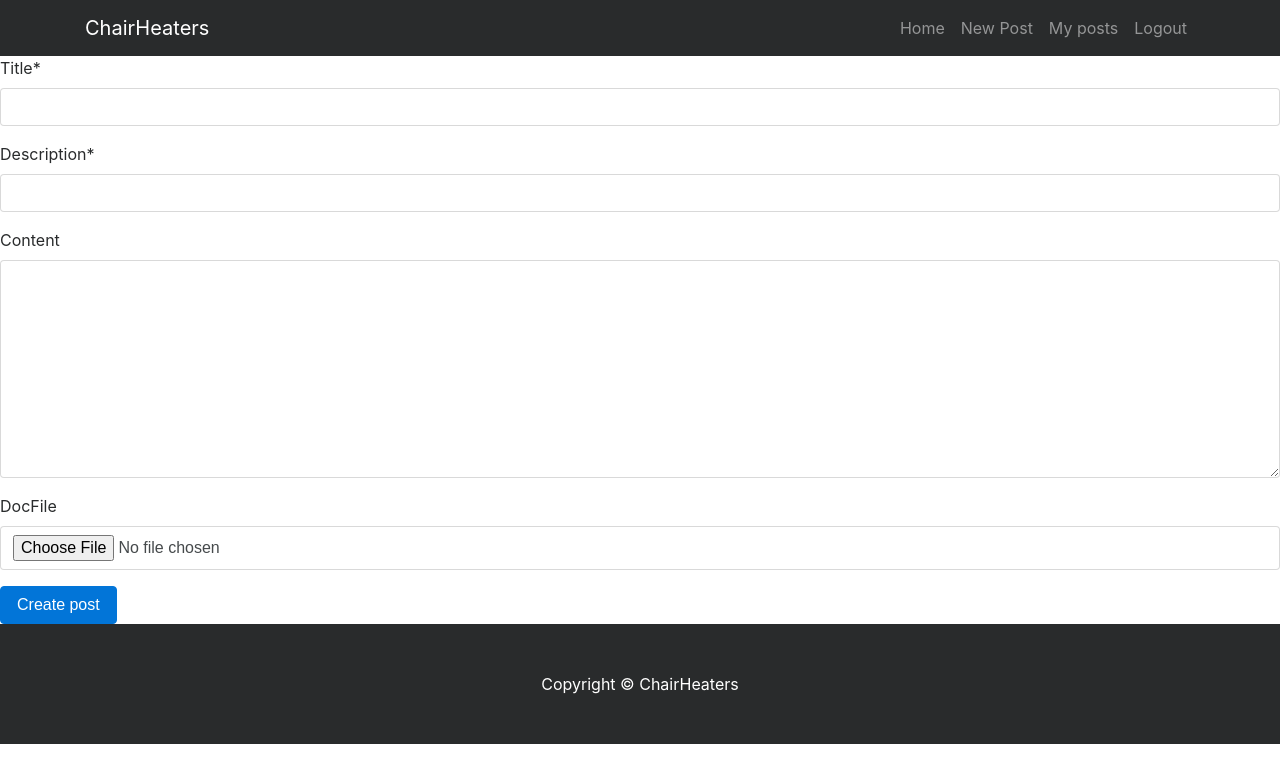
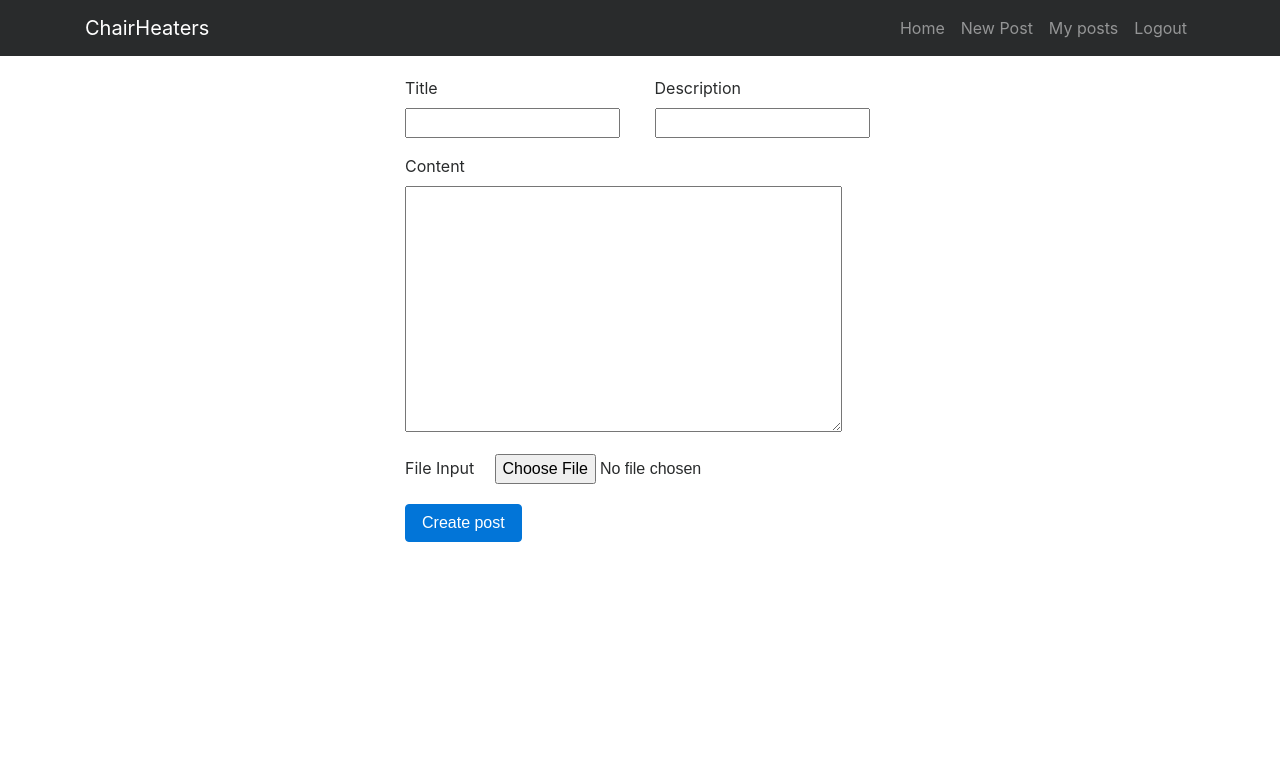
Before and after one commit to mandar-01/ChairHeaters, a Django app: page /uploads/create/ in a window 1280 px wide. Shown: the top 783 px of the page. Run offline with Django 3.2, Linux system fonts and the light colour scheme; a user stored in the database is signed in; parts of the project's set-up code (start-up, migrations or seed data) failed here and were passed over; some libraries are stand-ins or nearby versions.

Commit message:
UI changes

```diff
--- a/uploads/templates/base.html
+++ b/uploads/templates/base.html
@@ -119,12 +119,11 @@
     {% endblock content %}
 
     <!-- Footer -->
-    <footer class="py-5 bg-inverse">
+<!--     <footer class="py-5 bg-inverse">
         <div class="container">
             <p class="m-0 text-center text-white">Copyright &copy; ChairHeaters</p>
         </div>
-        <!-- /.container -->
-    </footer>
+    </footer> -->
         <!-- Bootstrap core JavaScript -->
     {% block script %}
     {% endblock script %}
--- a/uploads/templates/form.html
+++ b/uploads/templates/form.html
@@ -2,23 +2,56 @@
 {% load crispy_forms_tags %}
 
 {% block styles %}
+<style type="text/css">
+  textarea {
+    width: 437px;
+  }
+</style>
 <link rel="stylesheet" href="https://maxcdn.bootstrapcdn.com/bootstrap/4.0.0-alpha.6/css/bootstrap.min.css" integrity="sha384-rwoIResjU2yc3z8GV/NPeZWAv56rSmLldC3R/AZzGRnGxQQKnKkoFVhFQhNUwEyJ" crossorigin="anonymous">
 <script src="https://code.jquery.com/jquery-3.1.1.slim.min.js" integrity="sha384-A7FZj7v+d/sdmMqp/nOQwliLvUsJfDHW+k9Omg/a/EheAdgtzNs3hpfag6Ed950n" crossorigin="anonymous"></script>
 <script src="https://cdnjs.cloudflare.com/ajax/libs/tether/1.4.0/js/tether.min.js" integrity="sha384-DztdAPBWPRXSA/3eYEEUWrWCy7G5KFbe8fFjk5JAIxUYHKkDx6Qin1DkWx51bBrb" crossorigin="anonymous"></script>
 <script src="https://maxcdn.bootstrapcdn.com/bootstrap/4.0.0-alpha.6/js/bootstrap.min.js" integrity="sha384-vBWWzlZJ8ea9aCX4pEW3rVHjgjt7zpkNpZk+02D9phzyeVkE+jo0ieGizqPLForn" crossorigin="anonymous"></script>
 {% endblock styles %}
-<head>
-    <style type="text/css">
-        .myform {
-            padding: 50px;
-        }
-    </style>
-</head>
 
 {% block content %}
 <form method="post" action="" enctype="multipart/form-data">
 {% csrf_token %}
-<!-- <div class="myform">
+
+<div style="width: 500px; margin:auto; padding-top: 20px;">
+
+  <div class="form-group" style="display: inline-block;">
+    <label class="col-sm-2 control-label">Title</label>
+      <div class="col-sm-4">
+        {{form.title}}
+      </div>
+  </div>
+  <div class="form-group" style="display: inline-block;">
+    <label class="col-sm-2 control-label">Description</label>
+      <div class="col-sm-4">
+        {{form.description}}
+      </div>
+  </div>
+  <div class="form-group" style="width: 400px;">
+    <label class="col-sm-2 control-label">Content</label>
+      <div class="col-sm-6">
+        {{form.content}}
+      </div>
+  </div>
+  <div class="form-group">
+    <label class="col-sm-2 control-label" style="max-width: 17%; padding-right: 0px;">File Input</label>
+      <div class="col-sm-6" style="display: inline-block;">
+      {{form.docFile}}
+      </div>
+  </div>
+  <div class="form-group">
+    <div class="col-sm-offset-2 col-sm-6">
+      <button type="submit" class="btn btn-primary">Create post</button>
+    </div>
+  </div>
+</div>
+
+
+<!--  <div class="myform">
     <div class="form-group">
       <label for="exampleInputEmail1">Title</label>
       {{form.title}}
@@ -38,8 +71,6 @@
 
     <input type="submit" value="Create post" class="btn btn-primary">
     <a href="/uploads/list/" class="btn btn-primary">Create</a>
-</div> -->
-{{form|crispy}}
-<input type="submit" value="Create post" class="btn btn-primary">
+</div>  -->
 </form>
 {% endblock content %}
```
Also changed, not shown: uploads/templates/post_detail.html (+33 -7 lines), uploads/templates/post_list.html (+21 -26 lines), 2 other files.
